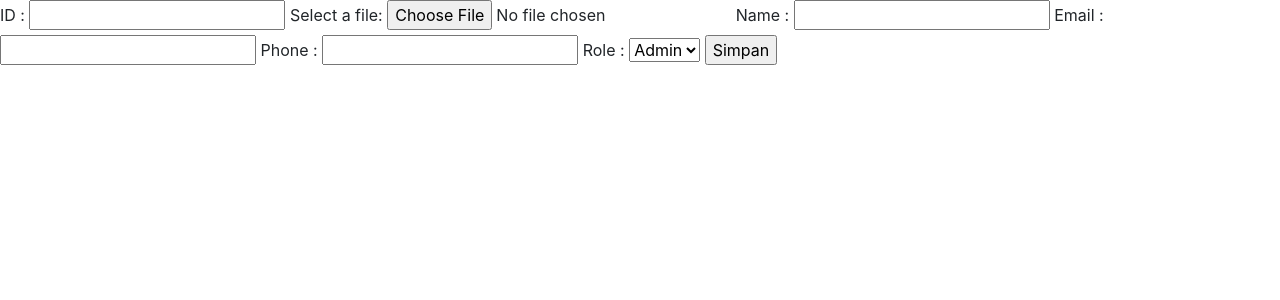
After one commit to aliefhafids/fswd1-arkatama-php, a PHP site: page /pages/crud/inputUsers.php in a window 1280 px wide. The commit adds this page. Shown: the top 300 px of the page. Run offline with PHP 8.4, Linux system fonts and the light colour scheme; some libraries are stand-ins or nearby versions.

Commit message:
[FEAT] create form

```diff
--- /dev/null
+++ b/pages/crud/inputUsers.php
@@ -0,0 +1,52 @@
+<!DOCTYPE html>
+<html lang="en">
+
+<head>
+    <meta charset="UTF-8">
+    <meta http-equiv="X-UA-Compatible" content="IE=edge">
+    <meta name="viewport" content="width=device-width, initial-scale=1.0">
+    <link rel="stylesheet" href="https://cdn.jsdelivr.net/npm/bootstrap@4.0.0/dist/css/bootstrap.min.css"
+        integrity="sha384-Gn5384xqQ1aoWXA+058RXPxPg6fy4IWvTNh0E263XmFcJlSAwiGgFAW/dAiS6JXm" crossorigin="anonymous">
+    <title>Document</title>
+</head>
+
+<body>
+<form>
+    <div class="form-group">
+        <form method="post" action="createUsers.php">
+            <label for="id">ID : </label>
+            <input type="text" id="id" name="id" required>
+
+            <label for="avatar">Select a file:</label>
+            <input type="file" id="avatar" name="avatar">
+
+            <label for="name">Name : </label>
+            <input type="text" id="name" name="name" required>
+
+            <label for="email">Email : </label>
+            <input type="text" id="email" name="email" required>
+
+            <label for="phone">Phone : </label>
+            <input type="text" id="phone" name="phone" required>
+
+            <label for="role">Role : </label>
+            <select id="role" name="role">
+                <option value="admin">Admin</option>
+                <option value="staff">Staff</option>
+            </select>
+
+            <input type="submit" value="Simpan">
+        </form>
+    </div>
+</form>
+</body>
+<script src="https://code.jquery.com/jquery-3.2.1.slim.min.js"
+    integrity="sha384-KJ3o2DKtIkvYIK3UENzmM7KCkRr/rE9/Qpg6aAZGJwFDMVNA/GpGFF93hXpG5KkN" crossorigin="anonymous">
+</script>
+<script src="https://cdn.jsdelivr.net/npm/popper.js@1.12.9/dist/umd/popper.min.js"
+    integrity="sha384-ApNbgh9B+Y1QKtv3Rn7W3mgPxhU9K/ScQsAP7hUibX39j7fakFPskvXusvfa0b4Q" crossorigin="anonymous">
+</script>
+<script src="https://cdn.jsdelivr.net/npm/bootstrap@4.0.0/dist/js/bootstrap.min.js"
+    integrity="sha384-JZR6Spejh4U02d8jOt6vLEHfe/JQGiRRSQQxSfFWpi1MquVdAyjUar5+76PVCmYl" crossorigin="anonymous">
+</script>
+</html>
--- a/pages/crud/readUsers.php
+++ b/pages/crud/readUsers.php
@@ -22,7 +22,7 @@ $result = mysqli_query($conn, $query);
             <th>ID</th>
             <th>Action</th>
             <th>Avatar</th>
-            <th>Nama</th>
+            <th>Name</th>
             <th>Email</th>
             <th>Phone</th>
             <th>Role</th>
@@ -35,7 +35,7 @@ while ($row = mysqli_fetch_assoc($result)) : //mysqli_fetch_assoc
                 <td><?= $row['id'] ?></td>
                 <td><?= $row['action'] ?></td>
                 <td><?= $row['avatar'] ?></td>
-                <td><?= $row['nama'] ?></td>
+                <td><?= $row['name'] ?></td>
                 <td><?= $row['email'] ?></td>
                 <td><?= $row['phone'] ?></td>
                 <td><?= $row['role'] ?></td>
```
Also changed, not shown: pages/crud/createUsers.php (added, +25 -0 lines).
